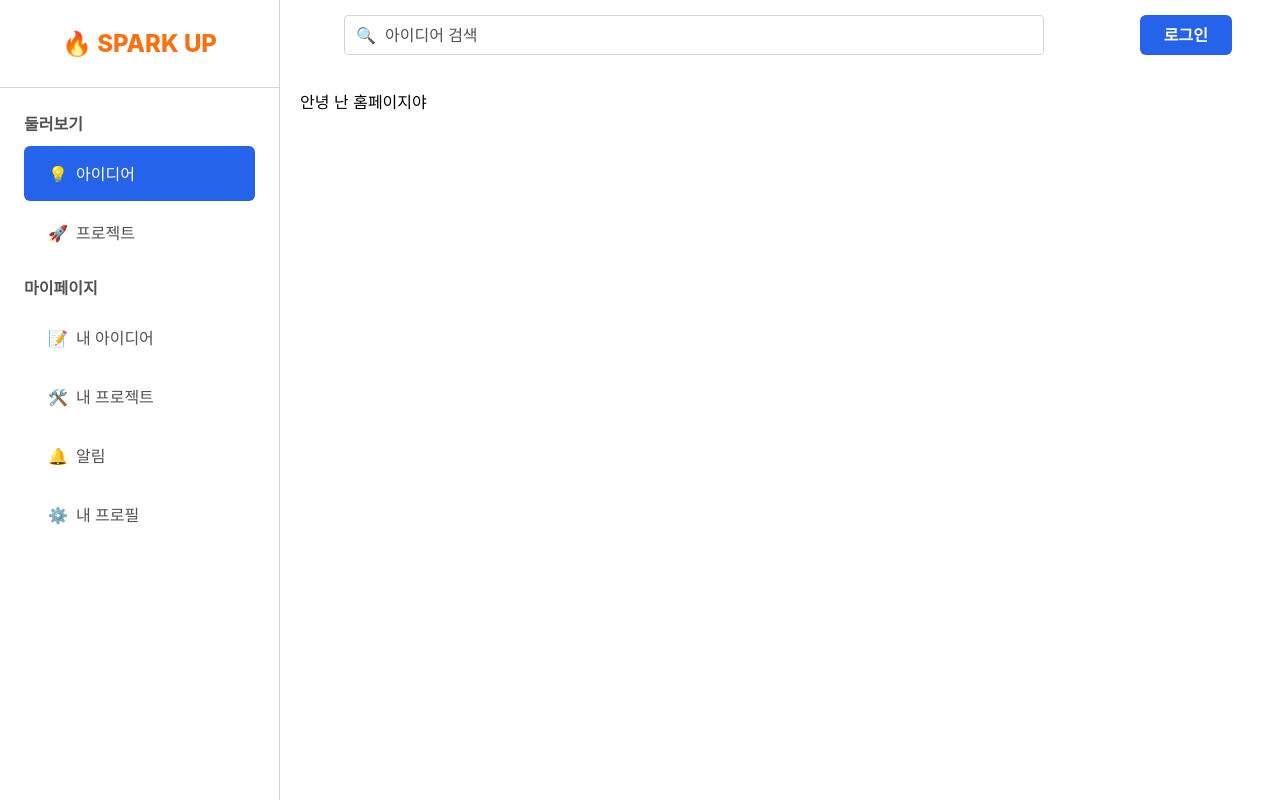
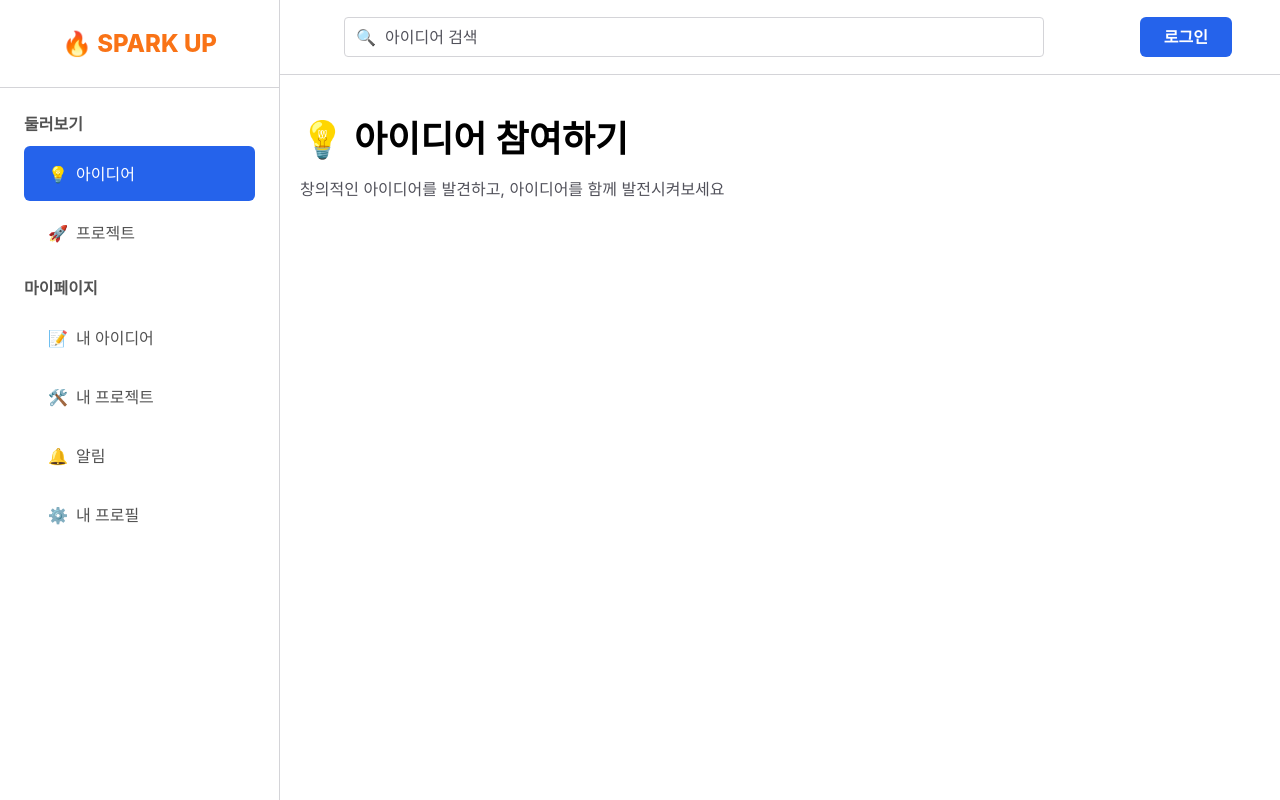
Before and after one commit to sparkup-platform/sparkup-client, a Next.js app: page / in a window 1280 px wide. Built offline with nearby package versions, Linux system fonts and the light colour scheme.

Commit message:
ui: 아이디어 페이지 헤더 추가

```diff
--- a/app/(main)/page.tsx
+++ b/app/(main)/page.tsx
@@ -1,8 +1,10 @@
+import IdeaPageHeader from "@/features/ideas/components/IdeaPageHeader"
+
 export default function Home() {
 
     return(
         <div className="h-[150vh]">
-            안녕 난 홈페이지야
+            <IdeaPageHeader/>
         </div>
     )
   }
--- a/components/layout/header/index.tsx
+++ b/components/layout/header/index.tsx
@@ -3,7 +3,7 @@ import LoginButton from "./LoginButton"
 
 export default function Header() {
   return (
-    <header className="flex-shrink-0 flex items-center justify-between pl-[var(--spacing-16)] pr-[var(--spacing-12)] bg-background w-[100%] h-[70px] sticky top-[0]">
+    <header className="w-[100%] h-[75px] flex-shrink-0 flex items-center justify-between pl-[var(--spacing-16)] pr-[var(--spacing-12)] border-b border-[var(--color-border)] bg-background sticky top-[0]">
       <SearchBar/>
       <LoginButton/>
     </header>
--- /dev/null
+++ b/features/ideas/components/IdeaPageHeader/IdeaPageHeader.tsx
@@ -0,0 +1,11 @@
+export default function IdeaPageHeader(){
+
+
+    return(
+        <div className="flex flex-col justify-center pt-[var(--spacing-6)] pb-[var(--spacing-6)]">
+             <h1 className="text-4xl font-semibold">💡 아이디어 참여하기</h1>
+             <h3 className="text-base text-[var(--neutral-600)] pt-[18px]">창의적인 아이디어를 발견하고, 아이디어를 함께 발전시켜보세요</h3>
+        </div>
+
+    )
+}
--- /dev/null
+++ b/features/ideas/components/IdeaPageHeader/index.tsx
@@ -0,0 +1 @@
+export {default} from "./IdeaPageHeader";
```
